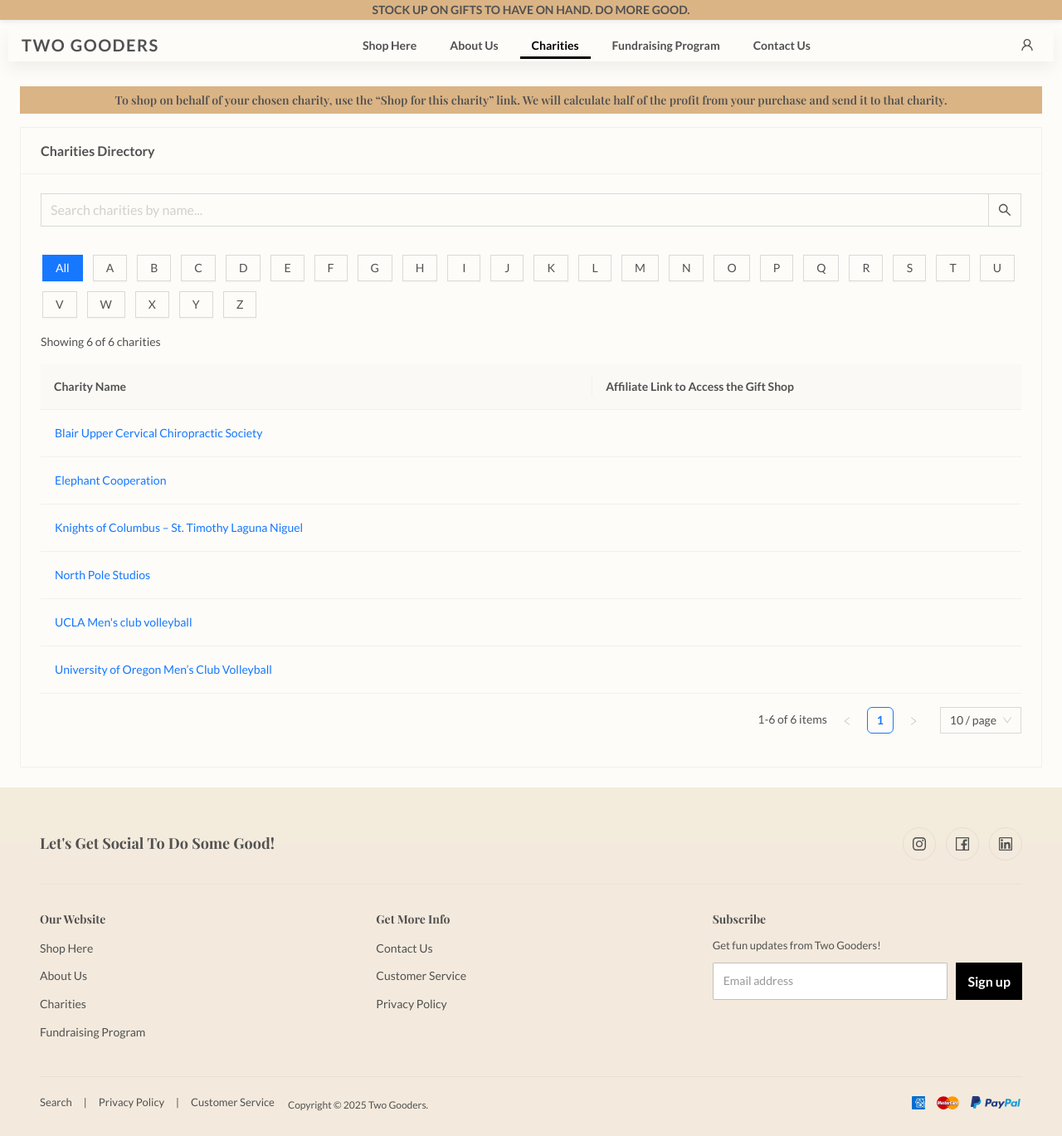
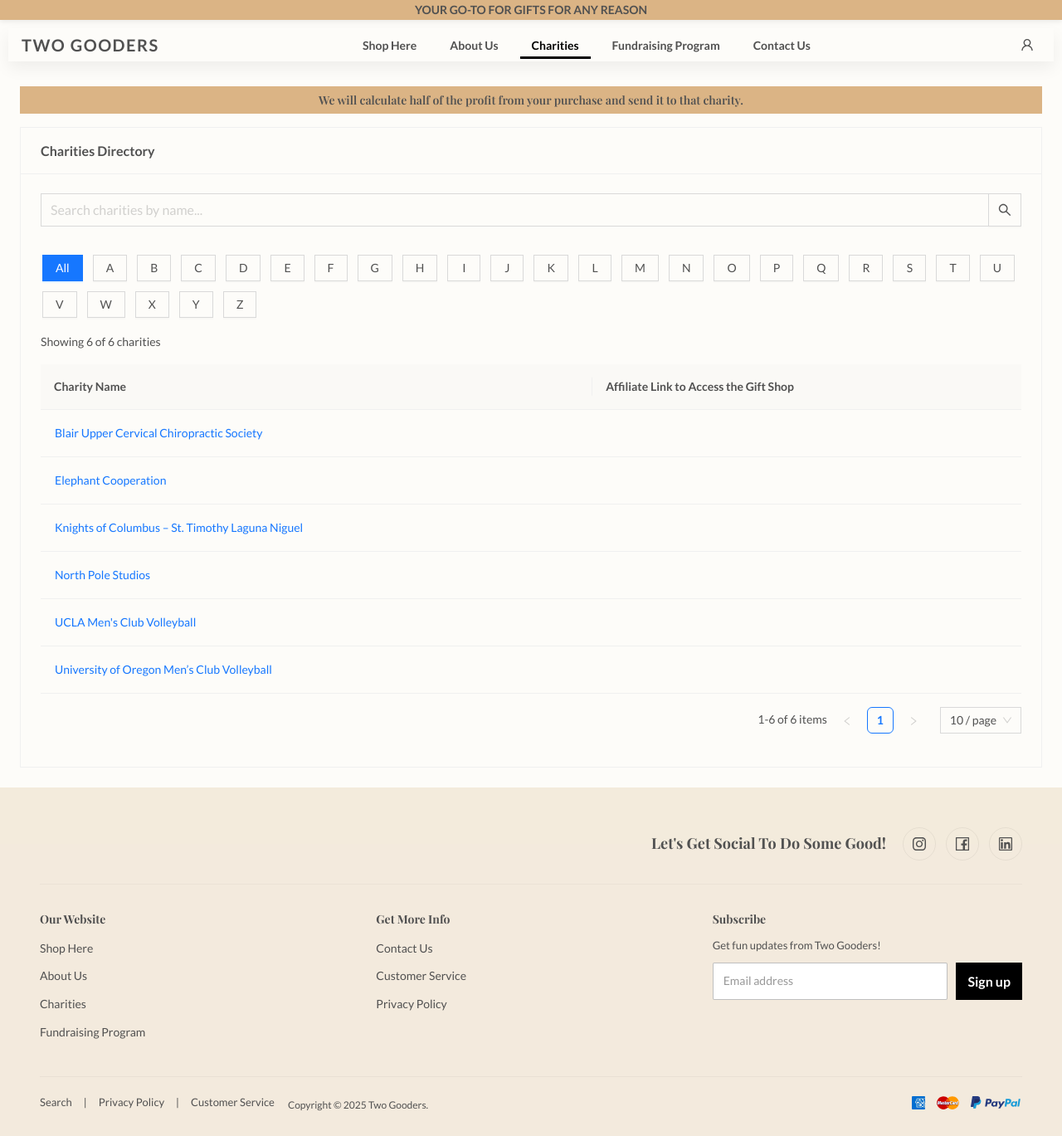
Before and after one commit to sahil190603/two-gooders-v1, a Next.js app: page /charities in a window 1280 px wide. Shown: the whole page at 83% size. Built offline with nearby package versions, Linux system fonts and the light colour scheme.

Commit message:
Updated frontend According comments on 16/12

```diff
--- a/src/app/Data/CountryCodes.js
+++ b/src/app/Data/CountryCodes.js
@@ -33,7 +33,6 @@
   { name: "Burundi", dial_code: "+257", code: "BI" },
   { name: "Cambodia", dial_code: "+855", code: "KH" },
   { name: "Cameroon", dial_code: "+237", code: "CM" },
-  { name: "Canada", dial_code: "+1", code: "CA" },
   { name: "Cape Verde", dial_code: "+238", code: "CV" },
   { name: "Cayman Islands", dial_code: "+ 345", code: "KY" },
   { name: "Central African Republic", dial_code: "+236", code: "CF" },
--- a/src/app/Data/two_gooders_charity.js
+++ b/src/app/Data/two_gooders_charity.js
@@ -21,7 +21,7 @@
   },
   {
     id: 5,
-    name: "UCLA Men's club volleyball",
+    name: "UCLA Men's Club Volleyball",
     description: "We are a competitive and dynamic team that fosters skill development, teamwork, and a passion for the sport, competing at a high level against other collegiate clubs."
   },
   {
--- a/src/app/Styles/footer.module.css
+++ b/src/app/Styles/footer.module.css
@@ -17,7 +17,7 @@
   margin: 0 auto;
   display: flex;
   align-items: center;
-  justify-content: space-between;
+  justify-content: right;
   gap: 20px;
 }
 
--- a/src/app/Styles/fundraising.module.css
+++ b/src/app/Styles/fundraising.module.css
@@ -12,7 +12,8 @@
   /* margin-bottom: 12px; */
   padding: 5px 18px;
   display: flex;
-  justify-content: space-between;
+  justify-content: right;
+    gap: 20px;
   align-items: center;
   background: #DBB485;
   box-shadow: 0 6px 16px rgba(16,24,40,0.06);
@@ -37,7 +38,6 @@
 .headerIntro {
   max-width: 800px;
   margin: 0 auto 12px;
-  font-style: italic;
   font-size: var(--text-base);
   line-height: 1.6;
 }
@@ -45,7 +45,7 @@
 /* section headings */
 .sectionHeading {
   font-weight: 700;
-  margin-top: 20px;
+  margin-top: 65px;
   font-size: var(--text-2xl); /* ~24px */
   line-height: 1.25;
 }
--- a/src/app/about/page.js
+++ b/src/app/about/page.js
@@ -344,7 +344,7 @@
 
                 <AnimatedSection delay={0.3} className={styles.seanImage}>
                   <img
-                    src="/images/about/Sean Hoffmeister.png"
+                    src="/images/about/Sean Hoffmeister.jpg"
                     alt="Sean Hoffmeister"
                   />
                 </AnimatedSection>
--- a/src/app/charities/page.js
+++ b/src/app/charities/page.js
@@ -96,8 +96,7 @@
               boxSizing: "border-box"
             }}
           >
-            <Text>
-              To shop on behalf of your chosen charity, use the “Shop for this charity” link. We will calculate half of the profit from your purchase and send it to that charity.
+            <Text>We will calculate half of the profit from your purchase and send it to that charity.
             </Text>
           </div>
         </AnimatedSection>
--- a/src/app/components/Forms/ContactForm.js
+++ b/src/app/components/Forms/ContactForm.js
@@ -27,7 +27,7 @@
 export default function ContactForm() {
   const [form] = Form.useForm();
   // default prefix
-  const [countryPrefix, setCountryPrefix] = useState("+972");
+  const [countryPrefix, setCountryPrefix] = useState("+1");
   const [loading, setLoading] = useState(false);
   const { message } = App.useApp();
 
--- a/src/app/components/Layout/Header.js
+++ b/src/app/components/Layout/Header.js
@@ -54,7 +54,7 @@
         className={`${styles.promoBanner} ${hideBanner ? styles.hideBanner : ""}`}
         style={{ height: `${BANNER_HEIGHT}px` }}
       >
-        STOCK UP ON GIFTS TO HAVE ON HAND. DO MORE GOOD.
+        YOUR GO-TO FOR GIFTS FOR ANY REASON
       </div>
 
       {/* Fixed Header */}
--- a/src/app/fundraising-program/Schedule-a-Call/page.js
+++ b/src/app/fundraising-program/Schedule-a-Call/page.js
@@ -8,7 +8,7 @@
   return (
     <div>
       <AnimatedSection delay={0.08}>
-        <h2 style={{ textAlign: "center" , marginTop: "100px"}} id="page-title">
+        <h2 style={{ textAlign: "center" , marginTop: "100px", fontWeight:800}} id="page-title">
           Schedule a Call
         </h2>
       </AnimatedSection>
--- a/src/app/page.js
+++ b/src/app/page.js
@@ -138,11 +138,11 @@
                 <h2>Gift Giving With Purpose</h2>
                 <div className="portraitCopy">
                   <div className="line">
-                    <strong>Before Two Gooders:</strong>
+                    <strong>Before Two Gooders</strong>
                     <span>Gift shopping only benefited company profits.</span>
                   </div>
                   <div className="line">
-                    <strong>Now:</strong>
+                    <strong>Now</strong>
                     <span>
                       Gift shopping shares profits with your favorite charities.
                     </span>
--- a/src/app/suppliers-and-artisans/page.js
+++ b/src/app/suppliers-and-artisans/page.js
@@ -11,7 +11,7 @@
     <div className={styles.container}>
       <AnimatedSection delay={0.08}>
         <h2
-          style={{ textAlign: "center", marginTop: "100px" }}
+          style={{ textAlign: "center", marginTop: "100px", fontWeight:800 }}
           id="page-title"
         >
           Become a Supplier
```
Also changed, not shown: src/app/page.css (+6 -3 lines), public/images/about/Sean Hoffmeister.jpg (added).
